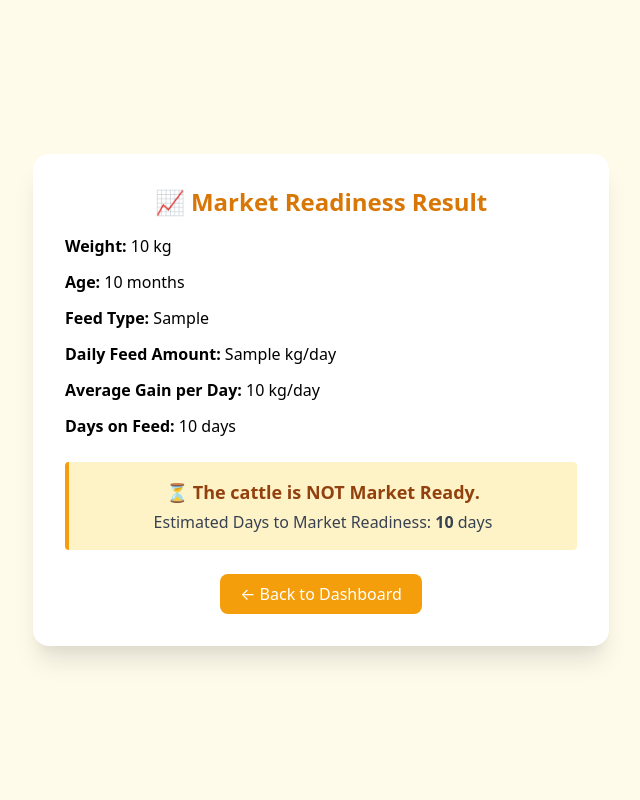
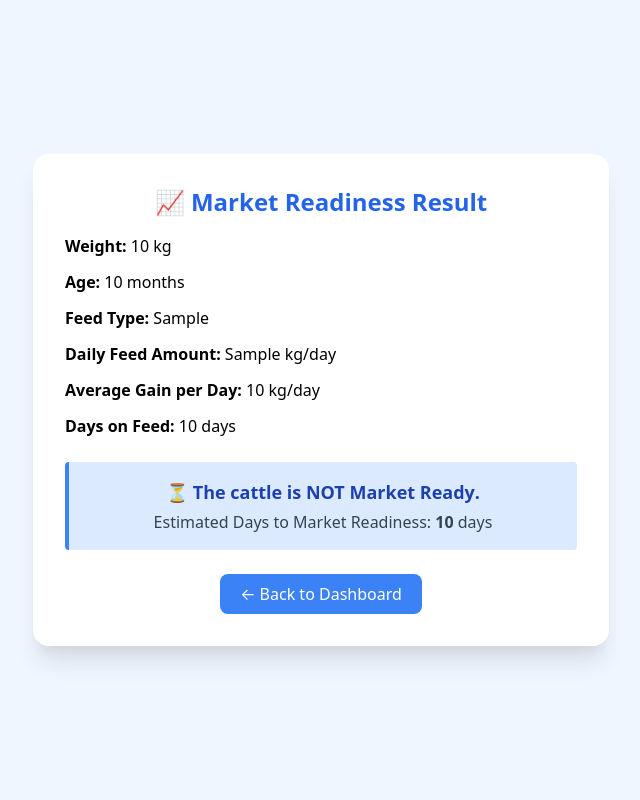
Before and after one commit to amr-jth/optimoo, a Flask app: template website/template/predict_result.html in a window 1280 px wide. Shown: the whole page, without its empty margins (319-959 px from the left). Run offline with Flask 3, Linux system fonts and the light colour scheme; the template is opened without the code that fills it: most values are stand-ins (such as "Sample title", 1, 10 or a date in 2020).

Commit message:
Update predict_result.html

```diff
--- a/website/template/predict_result.html
+++ b/website/template/predict_result.html
@@ -5,10 +5,10 @@
   <title>Market Prediction Result</title>
   <link href="https://cdn.jsdelivr.net/npm/tailwindcss@2.2.19/dist/tailwind.min.css" rel="stylesheet">
 </head>
-<body class="bg-yellow-50 min-h-screen flex items-center justify-center px-4 py-8">
+<body class="bg-blue-50 min-h-screen flex items-center justify-center px-4 py-8">
 
   <div class="bg-white shadow-xl rounded-2xl p-8 max-w-xl w-full text-center">
-    <h1 class="text-2xl font-bold text-yellow-600 mb-4">📈 Market Readiness Result</h1>
+    <h1 class="text-2xl font-bold text-blue-600 mb-4">📈 Market Readiness Result</h1>
 
     <div class="text-left space-y-3 mb-6">
       <p><strong>Weight:</strong> {{ weight }} kg</p>
@@ -26,8 +26,8 @@
       </p>
     </div>
     {% else %}
-    <div class="bg-yellow-100 border-l-4 border-yellow-500 p-4 rounded mb-6">
-      <p class="text-lg font-semibold text-yellow-800">
+    <div class="bg-blue-100 border-l-4 border-blue-500 p-4 rounded mb-6">
+      <p class="text-lg font-semibold text-blue-800">
         ⏳ The cattle is <strong>NOT Market Ready</strong>.
       </p>
       <p class="text-md text-gray-700 mt-1">
@@ -37,7 +37,7 @@
     {% endif %}
 
     <a href="/dashboard"
-       class="inline-block bg-yellow-500 text-white px-5 py-2 rounded-lg hover:bg-yellow-600 transition">
+       class="inline-block bg-blue-500 text-white px-5 py-2 rounded-lg hover:bg-blue-600 transition">
       ← Back to Dashboard
     </a>
   </div>
```
